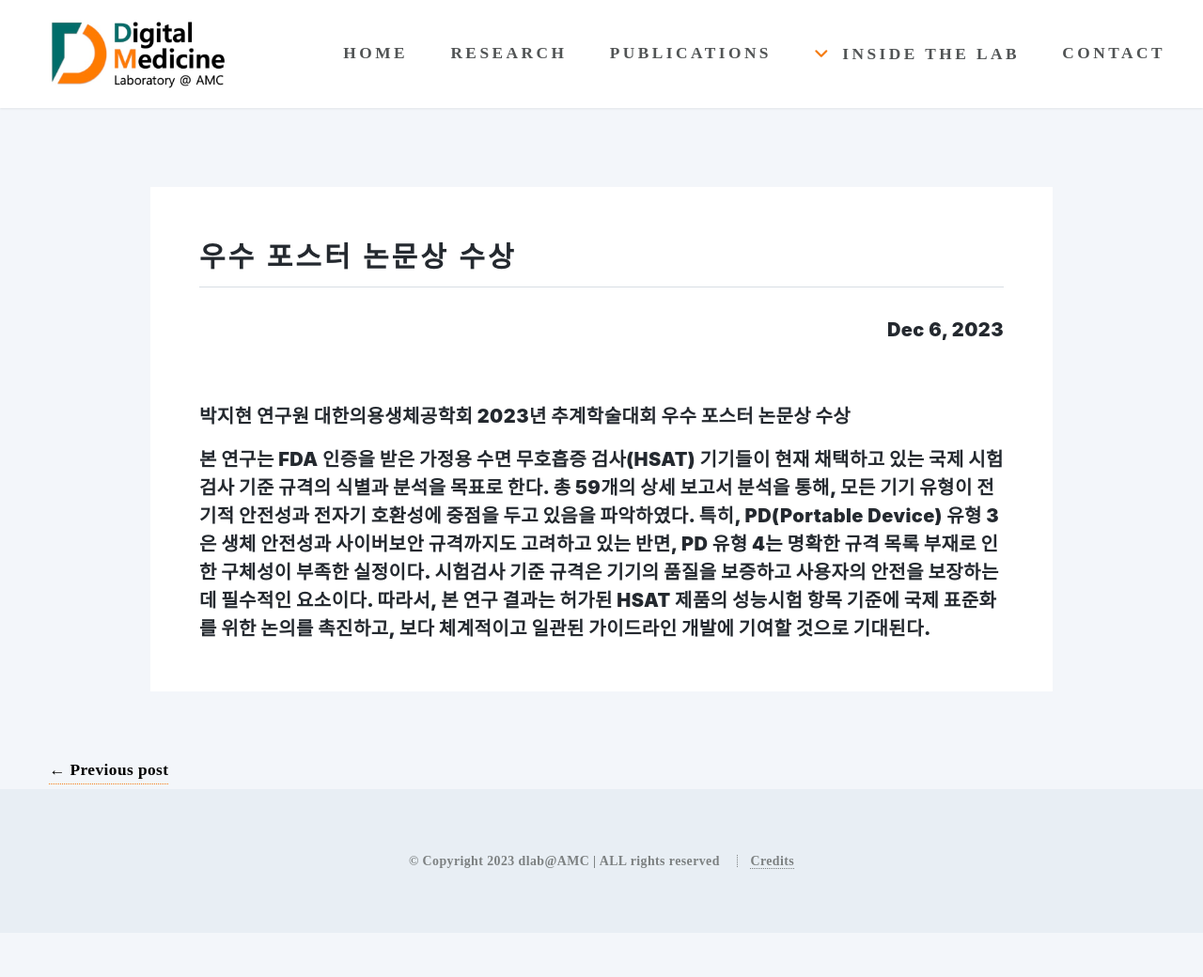
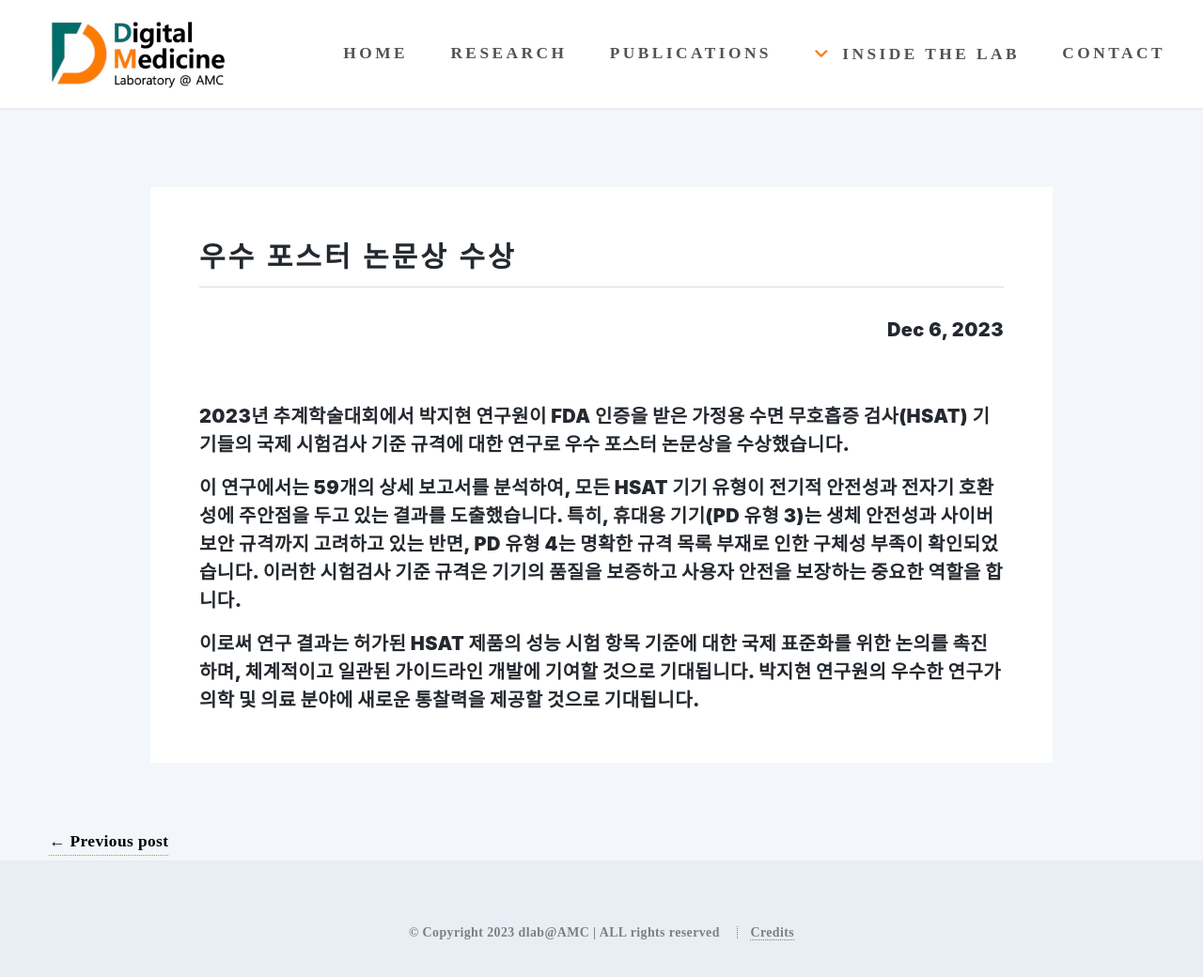
Before and after one commit to ydon1111/ydon1111.github.io, a Jekyll site: the page built from _posts/2023-11-11-대한의용생체공학회-수상.markdown, in a window 1280 px wide and 1069 px high. Shown: the top 1040 px of the window at 94% size. Built offline with Jekyll 4.4.1, drawn with Linux system fonts in a browser that asks for light colours; nearby versions of some CDN libraries; some web fonts are replaced.

Commit message:
뉴스 수정

```diff
--- a/_posts/2023-11-11-대한의용생체공학회-수상.markdown
+++ b/_posts/2023-11-11-대한의용생체공학회-수상.markdown
@@ -8,15 +8,9 @@ short-content: "대한의용생체공학회 2023년 추계학술대회 우수
 
 <br>
 
-<!-- <span class="image featured"><img src="/images/posts/2311/대한의용생체공학회_우수논문상수상.jpeg" alt="" style="width:50%; height: auto;"></span> -->
 
-박지현 연구원 대한의용생체공학회 2023년 추계학술대회 우수 포스터 논문상 수상
+2023년 추계학술대회에서 박지현 연구원이 FDA 인증을 받은 가정용 수면 무호흡증 검사(HSAT) 기기들의 국제 시험검사 기준 규격에 대한 연구로 우수 포스터 논문상을 수상했습니다.
 
-본 연구는 FDA 인증을 받은 가정용 수면 무호흡증 검사(HSAT) 기기들이 현재 채택하고 있는 국제
-시험검사 기준 규격의 식별과 분석을 목표로 한다. 총 59개의 상세 보고서 분석을 통해, 모든 기기
-유형이 전기적 안전성과 전자기 호환성에 중점을 두고 있음을 파악하였다. 특히, PD(Portable
-Device) 유형 3은 생체 안전성과 사이버보안 규격까지도 고려하고 있는 반면, PD 유형 4는
-명확한 규격 목록 부재로 인한 구체성이 부족한 실정이다. 시험검사 기준 규격은 기기의 품질을
-보증하고 사용자의 안전을 보장하는데 필수적인 요소이다. 따라서, 본 연구 결과는 허가된 HSAT
-제품의 성능시험 항목 기준에 국제 표준화를 위한 논의를 촉진하고, 보다 체계적이고 일관된
-가이드라인 개발에 기여할 것으로 기대된다.
+이 연구에서는 59개의 상세 보고서를 분석하여, 모든 HSAT 기기 유형이 전기적 안전성과 전자기 호환성에 주안점을 두고 있는 결과를 도출했습니다. 특히, 휴대용 기기(PD 유형 3)는 생체 안전성과 사이버보안 규격까지 고려하고 있는 반면, PD 유형 4는 명확한 규격 목록 부재로 인한 구체성 부족이 확인되었습니다. 이러한 시험검사 기준 규격은 기기의 품질을 보증하고 사용자 안전을 보장하는 중요한 역할을 합니다.
+
+이로써 연구 결과는 허가된 HSAT 제품의 성능 시험 항목 기준에 대한 국제 표준화를 위한 논의를 촉진하며, 체계적이고 일관된 가이드라인 개발에 기여할 것으로 기대됩니다. 박지현 연구원의 우수한 연구가 의학 및 의료 분야에 새로운 통찰력을 제공할 것으로 기대됩니다.
```
